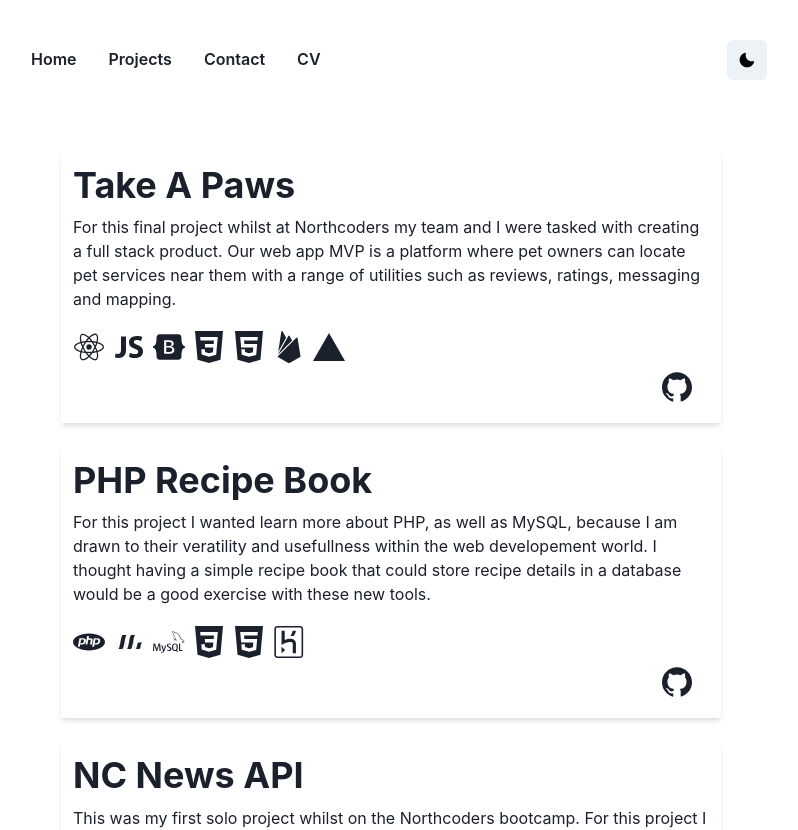
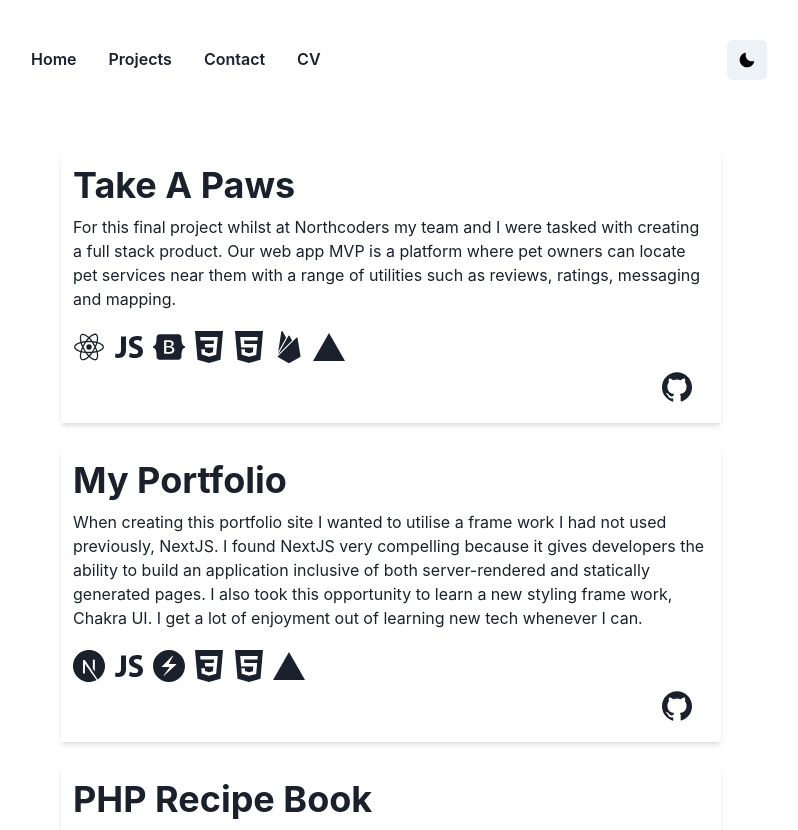
Before and after one commit to MoikeCheck/Portfolio, a Next.js app: page /projects in a window 1280 px wide. Shown: the top 830 px of the page, without its empty margins (249-1047 px from the left). Built offline with nearby package versions, Linux system fonts and the light colour scheme.

Commit message:
portfolio project add to project page

```diff
--- a/package.json
+++ b/package.json
@@ -13,6 +13,7 @@
     "@chakra-ui/react": "^1.8.8",
     "@emotion/react": "^11",
     "@emotion/styled": "^11",
+    "@tabler/icons": "^1.84.0",
     "dotenv": "^16.0.0",
     "framer-motion": "^6",
     "next": "12.1.5",
--- a/pages/projects.js
+++ b/pages/projects.js
@@ -9,7 +9,6 @@ import {
   Link,
   IconButton,
   useColorMode,
-  ScaleFade,
 } from "@chakra-ui/react";
 import {
   SiJest,
@@ -24,13 +23,14 @@ import {
   SiPhp,
   SiMysql,
   SiHtml5,
+  SiChakraui,
+  SiNextdotjs,
 } from "react-icons/si";
 import { DiMaterializecss } from "react-icons/di";
 import { GrHeroku } from "react-icons/gr";
 import { IoLogoJavascript } from "react-icons/io";
 import { IoLogoReact } from "react-icons/io5";
 import Container from "../components/Container";
-import DarkModeSwitch from "../components/DarkModeSwitch";
 
 export default function Projects() {
   const { colorMode } = useColorMode();
@@ -102,6 +102,59 @@ export default function Projects() {
               </HStack>
               <HStack pl={[280, 580, 580, 580]} pt={[15, 0, 0, 0]}>
                 <Link href="https://github.com/MoikeCheck/pet-app" passHref>
+                  <IconButton
+                    aria-label="github"
+                    variant="ghost"
+                    size="lg"
+                    fontSize="3xl"
+                    icon={<SiGithub />}
+                    _hover={{
+                      bg: "blue.500",
+                    }}
+                    isRound
+                  />
+                </Link>
+              </HStack>
+            </Box>
+          </Link>
+          <Link
+            style={{ textDecoration: "none" }}
+            href="https://mikewheatley.vercel.app/"
+            passHref
+          >
+            <Box
+              className="tilt-in-right-1"
+              p={3}
+              m={3}
+              shadow="md"
+              borderWidth="0px"
+              bg={bgColor[colorMode]}
+              _hover={{ bg: navHoverBg[colorMode] }}
+            >
+              <Heading mb={2}>My Portfolio</Heading>
+              <Text mb={5}>
+                When creating this portfolio site I wanted to utilise a frame
+                work I had not used previously, NextJS. I found NextJS very
+                compelling because it gives developers the ability to build an
+                application inclusive of both server-rendered and statically
+                generated pages. I also took this opportunity to learn a new
+                styling frame work, Chakra UI. I get a lot of enjoyment out of
+                learning new tech whenever I can.
+              </Text>
+              <HStack
+                flexDirection="row"
+                justifyContent="flex-start"
+                alignItems="flex-start"
+              >
+                <SiNextdotjs size="2rem" />
+                <IoLogoJavascript size="2rem" />
+                <SiChakraui size="2rem" />
+                <SiCss3 size="2rem" />
+                <SiHtml5 size="2rem" />
+                <SiVercel size="2rem" />
+              </HStack>
+              <HStack pl={[280, 580, 580, 580]} pt={[15, 0, 0, 0]}>
+                <Link href="https://github.com/MoikeCheck/portfolio" passHref>
                   <IconButton
                     aria-label="github"
                     variant="ghost"
```
Also changed, not shown: 2 other files (tests, documents, lock files or other folders).
